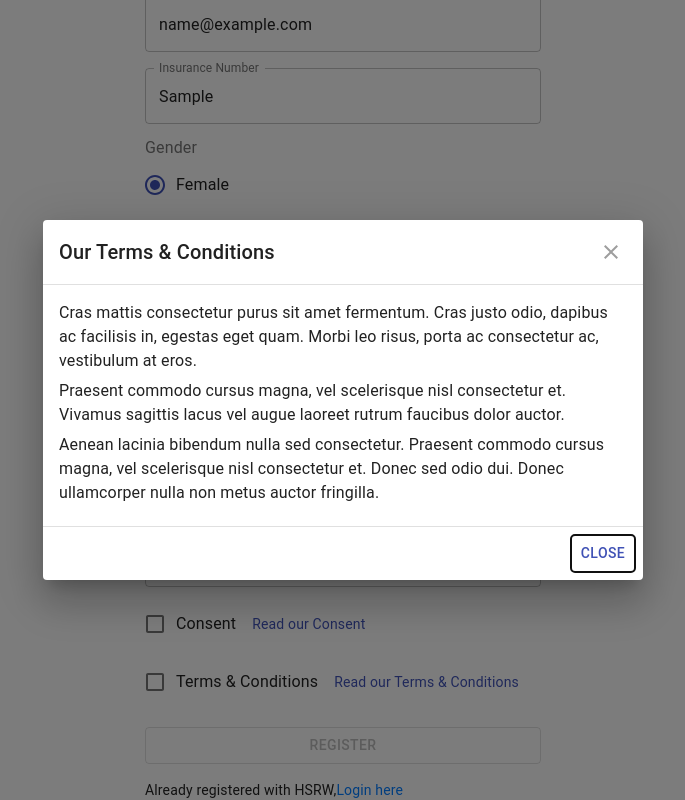
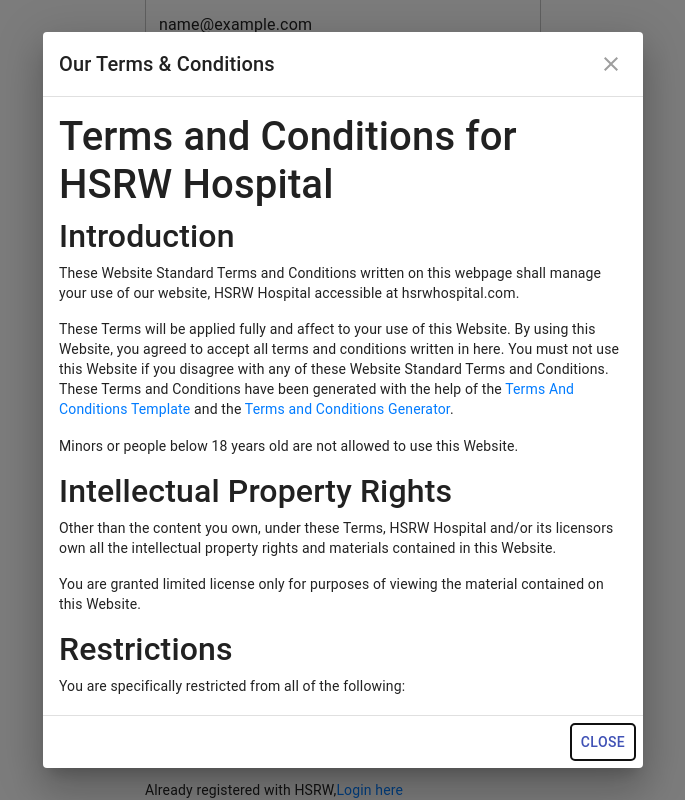
Before and after one commit to adityaghag/GDPRInHeathCare, a React (Create React App) app in the folder frontend/: page /register in a window 1280 px wide. Both pictures are taken after typing "Sample", "Sample", "2020-01-15", "name@example.com", "Sample", "Sample" into the empty fields and a click on the button "Read our Terms & Conditions". Shown: the part 316-1116 px from the top of the page, without its empty margins (297-982 px from the left). Built offline with nearby package versions, Linux system fonts and the light colour scheme; no server answers.

Commit message:
Terms & Conditions updated

```diff
--- a/frontend/src/component/registeration and login/patient/Terms.js
+++ b/frontend/src/component/registeration and login/patient/Terms.js
@@ -75,19 +75,80 @@ export default function Terms() {
                     Our Terms & Conditions
         </DialogTitle>
                 <DialogContent dividers>
-                    <Typography gutterBottom>
-                        Cras mattis consectetur purus sit amet fermentum. Cras justo odio, dapibus ac facilisis
-                        in, egestas eget quam. Morbi leo risus, porta ac consectetur ac, vestibulum at eros.
-          </Typography>
-                    <Typography gutterBottom>
-                        Praesent commodo cursus magna, vel scelerisque nisl consectetur et. Vivamus sagittis
-                        lacus vel augue laoreet rutrum faucibus dolor auctor.
-          </Typography>
-                    <Typography gutterBottom>
-                        Aenean lacinia bibendum nulla sed consectetur. Praesent commodo cursus magna, vel
-                        scelerisque nisl consectetur et. Donec sed odio dui. Donec ullamcorper nulla non metus
-                        auctor fringilla.
-          </Typography>
+                <h1>Terms and Conditions for HSRW Hospital</h1>
+
+<h2>Introduction</h2>
+
+<p>These Website Standard Terms and Conditions written on this webpage shall manage your use of our website, HSRW Hospital accessible at hsrwhospital.com.</p>
+
+<p>These Terms will be applied fully and affect to your use of this Website. By using this Website, you agreed to accept all terms and conditions written in here. You must not use this Website if you disagree with any of these Website Standard Terms and Conditions. These Terms and Conditions have been generated with the help of the <a href="https://www.termsandcondiitionssample.com">Terms And Conditions Template</a> and the <a href="https://www.terms-conditions-generator.com">Terms and Conditions Generator</a>.</p>
+
+<p>Minors or people below 18 years old are not allowed to use this Website.</p>
+
+<h2>Intellectual Property Rights</h2>
+
+<p>Other than the content you own, under these Terms, HSRW Hospital and/or its licensors own all the intellectual property rights and materials contained in this Website.</p>
+
+<p>You are granted limited license only for purposes of viewing the material contained on this Website.</p>
+
+<h2>Restrictions</h2>
+
+<p>You are specifically restricted from all of the following:</p>
+
+<ul>
+    <li>publishing any Website material in any other media;</li>
+    <li>selling, sublicensing and/or otherwise commercializing any Website material;</li>
+    <li>publicly performing and/or showing any Website material;</li>
+    <li>using this Website in any way that is or may be damaging to this Website;</li>
+    <li>using this Website in any way that impacts user access to this Website;</li>
+    <li>using this Website contrary to applicable laws and regulations, or in any way may cause harm to the Website, or to any person or business entity;</li>
+    <li>engaging in any data mining, data harvesting, data extracting or any other similar activity in relation to this Website;</li>
+    <li>using this Website to engage in any advertising or marketing.</li>
+</ul>
+
+<p>Certain areas of this Website are restricted from being access by you and HSRW Hospital may further restrict access by you to any areas of this Website, at any time, in absolute discretion. Any user ID and password you may have for this Website are confidential and you must maintain confidentiality as well.</p>
+
+<h2>Your Content</h2>
+
+<p>In these Website Standard Terms and Conditions, "Your Content" shall mean any audio, video text, images or other material you choose to display on this Website. By displaying Your Content, you grant HSRW Hospital a non-exclusive, worldwide irrevocable, sub licensable license to use, reproduce, adapt, publish, translate and distribute it in any and all media.</p>
+
+<p>Your Content must be your own and must not be invading any third-party’s rights. HSRW Hospital reserves the right to remove any of Your Content from this Website at any time without notice.</p>
+
+<h2>Your Privacy</h2>
+
+<p>Please read Privacy Policy.</p>
+
+<h2>No warranties</h2>
+
+<p>This Website is provided "as is," with all faults, and HSRW Hospital express no representations or warranties, of any kind related to this Website or the materials contained on this Website. Also, nothing contained on this Website shall be interpreted as advising you.</p>
+
+<h2>Limitation of liability</h2>
+
+<p>In no event shall HSRW Hospital, nor any of its officers, directors and employees, shall be held liable for anything arising out of or in any way connected with your use of this Website whether such liability is under contract.  HSRW Hospital, including its officers, directors and employees shall not be held liable for any indirect, consequential or special liability arising out of or in any way related to your use of this Website.</p>
+
+<h2>Indemnification</h2>
+
+<p>You hereby indemnify to the fullest extent HSRW Hospital from and against any and/or all liabilities, costs, demands, causes of action, damages and expenses arising in any way related to your breach of any of the provisions of these Terms.</p>
+
+<h2>Severability</h2>
+
+<p>If any provision of these Terms is found to be invalid under any applicable law, such provisions shall be deleted without affecting the remaining provisions herein.</p>
+
+<h2>Variation of Terms</h2>
+
+<p>HSRW Hospital is permitted to revise these Terms at any time as it sees fit, and by using this Website you are expected to review these Terms on a regular basis.</p>
+
+<h2>Assignment</h2>
+
+<p>The HSRW Hospital is allowed to assign, transfer, and subcontract its rights and/or obligations under these Terms without any notification. However, you are not allowed to assign, transfer, or subcontract any of your rights and/or obligations under these Terms.</p>
+
+<h2>Entire Agreement</h2>
+
+<p>These Terms constitute the entire agreement between HSRW Hospital and you in relation to your use of this Website, and supersede all prior agreements and understandings.</p>
+
+<h2>Governing Law & Jurisdiction</h2>
+
+<p>These Terms will be governed by and interpreted in accordance with the laws of the State of de, and you submit to the non-exclusive jurisdiction of the state and federal courts located in de for the resolution of any disputes.</p>
                 </DialogContent>
                 <DialogActions>
                     <Button autoFocus onClick={handleClose} color="primary">
```
